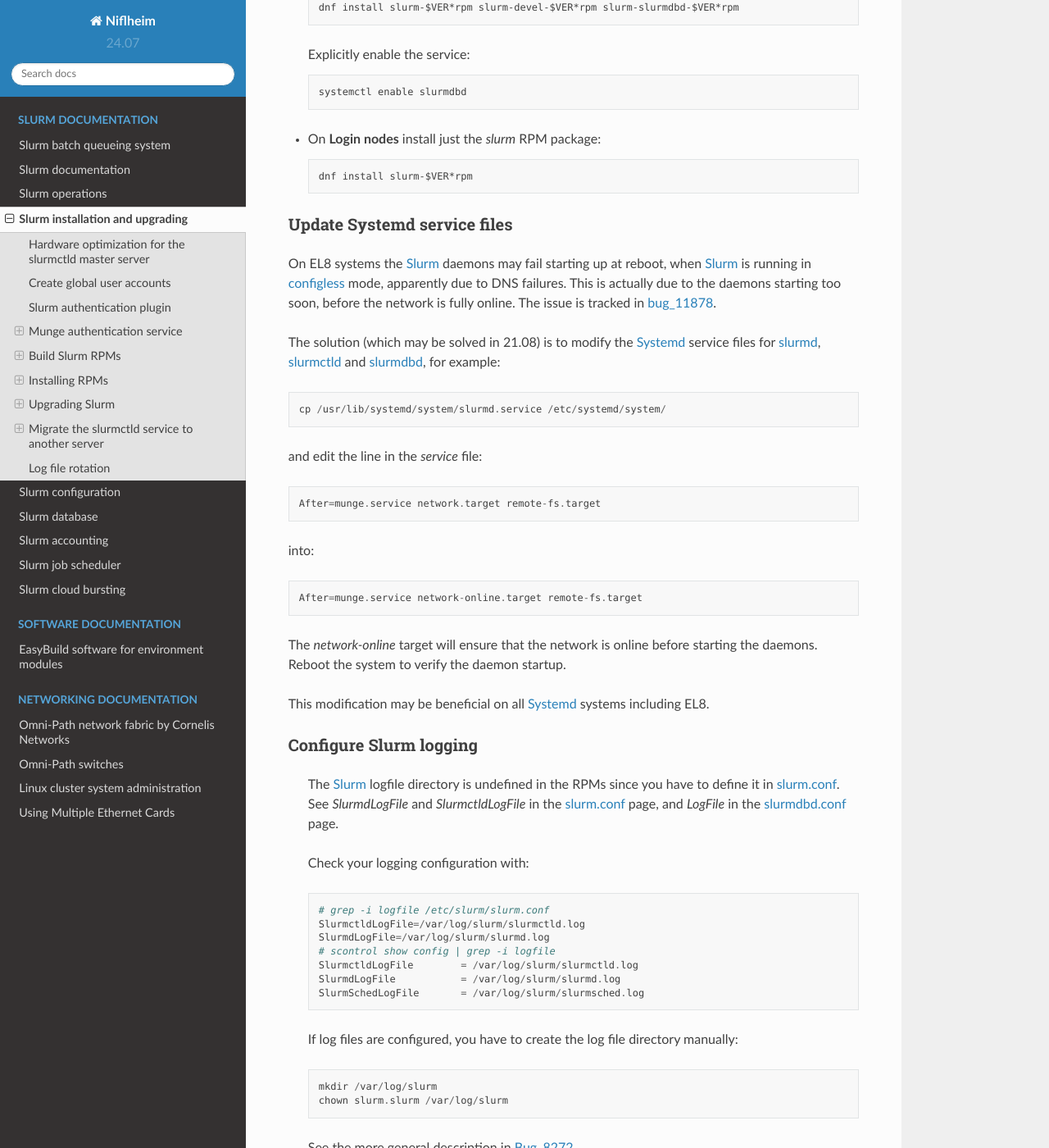
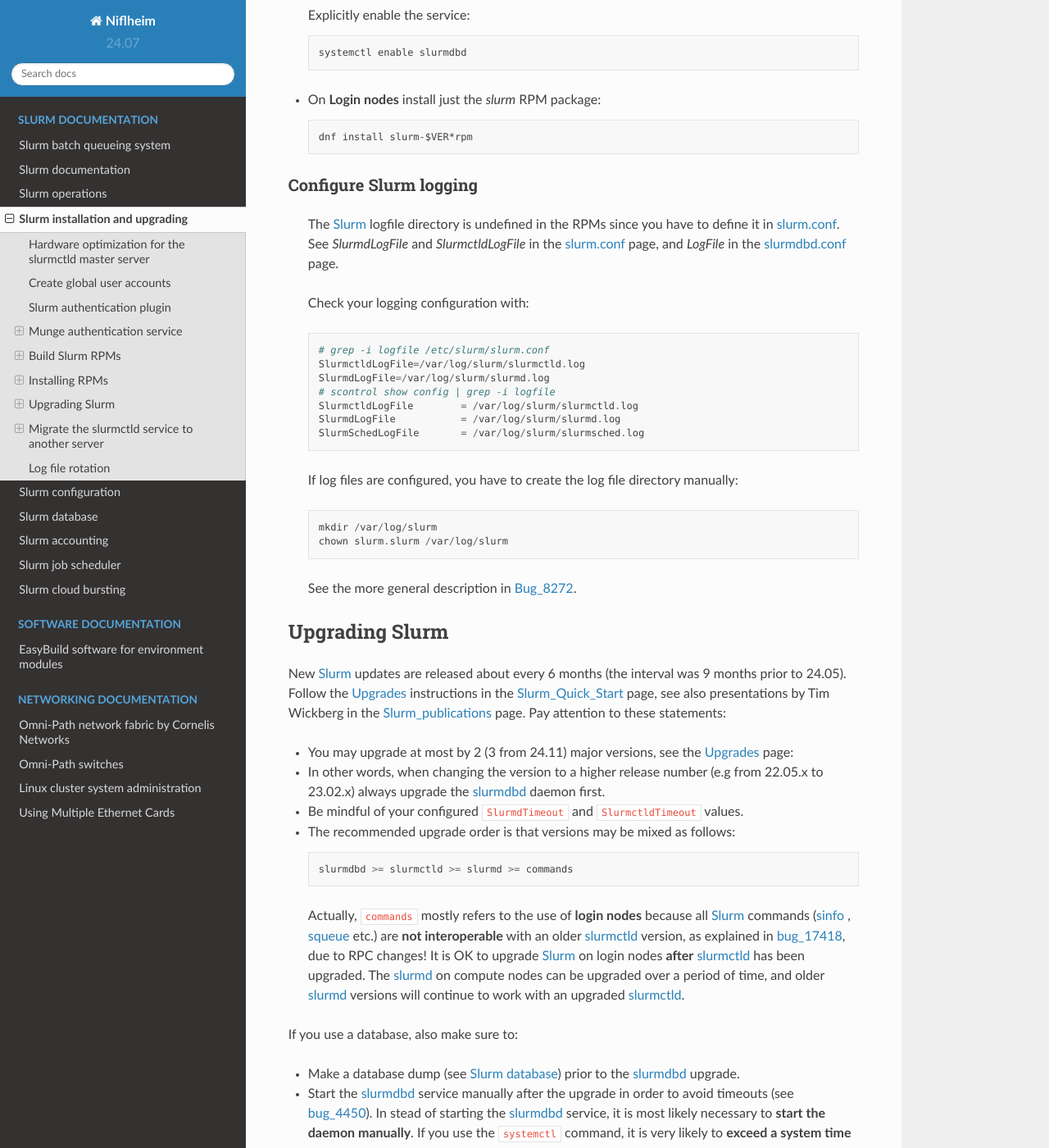
Before and after one commit to OleHolmNielsen/Niflheim_system, a Sphinx documentation site: the page built from docs/Slurm_installation.rst, in a window 1280 px wide and 1400 px high, scrolled down 9476 px. Shown: the whole window at 82% size. Built offline with Sphinx 7.4.7 and the Read the Docs theme 2.0.0, drawn with Linux system fonts in a browser that asks for light colours; some of the changed text lies outside the part shown.

Commit message:
Removed obsolete section Update Systemd service files

```diff
--- a/docs/Slurm_installation.rst
+++ b/docs/Slurm_installation.rst
@@ -345,7 +346,7 @@
 
   This will be available from Slurm_ 23.11 where the presense of the ``freeipmi-devel`` package gets verified, see bug_17900_.
 
-* If you want to build the **Slurm REST API** daemon named slurmrestd_ (from Slurm_ 20.02 and newer) you must add::
+* If you want to build the **Slurm REST API** daemon named slurmrestd_ you must add::
 
     rpmbuild <...> --with slurmrestd
 
@@ -421,34 +422,6 @@
 * On **Login nodes** install just the *slurm* RPM package::
 
     dnf install slurm-$VER*rpm
-
-Update Systemd service files
-----------------------------
-
-On EL8 systems the Slurm_ daemons may fail starting up at reboot, when Slurm_ is running in configless_ mode,
-apparently due to DNS failures.
-This is actually due to the daemons starting too soon, before the network is fully online.
-The issue is tracked in bug_11878_.
-
-The solution (which may be solved in 21.08) is to modify the Systemd_ service files for slurmd_, slurmctld_ and slurmdbd_, for example::
-
-  cp /usr/lib/systemd/system/slurmd.service /etc/systemd/system/
-
-and edit the line in the *service* file::
-
-  After=munge.service network.target remote-fs.target
-
-into::
-
-  After=munge.service network-online.target remote-fs.target
-
-The *network-online* target will ensure that the network is online before starting the daemons.
-Reboot the system to verify the daemon startup.
-
-This modification may be beneficial on all Systemd_ systems including EL8.
-
-.. _configless: https://slurm.schedmd.com/configless_slurm.html
-.. _bug_11878: https://bugs.schedmd.com/show_bug.cgi?id=11878
 
 .. _configure-slurm-logging:
 
```
Also changed, not shown: other parts of docs/Slurm_installation.rst (+1 -0 lines).
